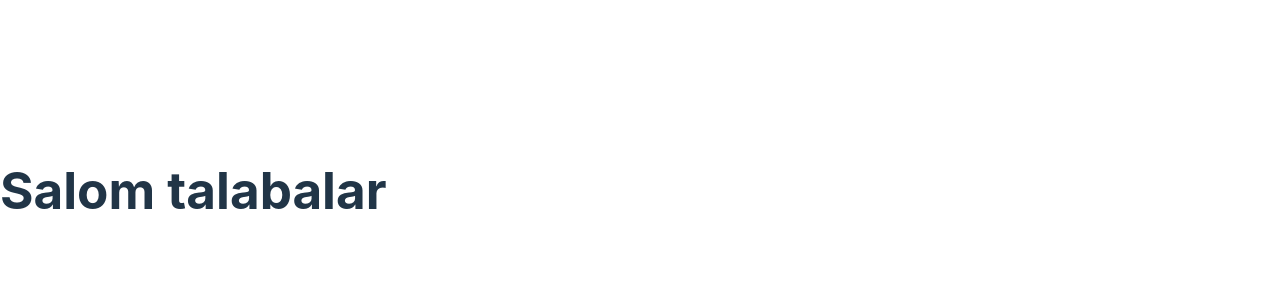
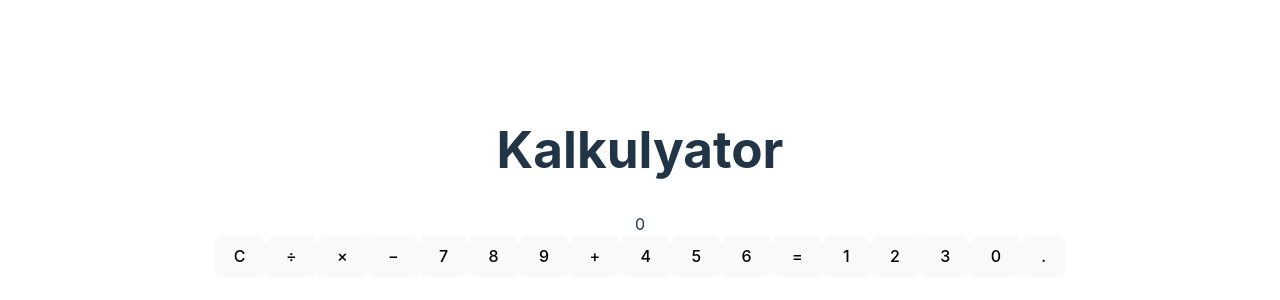
Before and after one commit to bfayzulla/itcs, a React (Vite) app: page / in a window 1280 px wide. Shown: the part 218-518 px from the top of the page. Built offline with nearby package versions, Linux system fonts and the light colour scheme.

Commit message:
Calculyator

```diff
--- a/src/App.tsx
+++ b/src/App.tsx
@@ -1,9 +1,111 @@
+import React, { useState } from 'react';
+import './App.css'; // Agar CSS qo'shmoqchi bo'lsangiz
+
 function App() {
+  const [display, setDisplay] = useState('0');
+  const [previousValue, setPreviousValue] = useState<number | null>(null);
+  const [operation, setOperation] = useState<string | null>(null);
+  const [waitingForNewValue, setWaitingForNewValue] = useState(false);
+
+  const inputNumber = (num: string) => {
+    if (waitingForNewValue) {
+      setDisplay(num);
+      setWaitingForNewValue(false);
+    } else {
+      setDisplay(display === '0' ? num : display + num);
+    }
+  };
+
+  const inputDecimal = () => {
+    if (waitingForNewValue) {
+      setDisplay('0.');
+      setWaitingForNewValue(false);
+    } else if (display.indexOf('.') === -1) {
+      setDisplay(display + '.');
+    }
+  };
+
+  const clear = () => {
+    setDisplay('0');
+    setPreviousValue(null);
+    setOperation(null);
+    setWaitingForNewValue(false);
+  };
+
+  const performOperation = (nextOperation: string) => {
+    const inputValue = parseFloat(display);
+
+    if (previousValue === null) {
+      setPreviousValue(inputValue);
+    } else if (operation) {
+      const currentValue = previousValue || 0;
+      const newValue = calculate(currentValue, inputValue, operation);
+
+      setDisplay(String(newValue));
+      setPreviousValue(newValue);
+    }
+
+    setWaitingForNewValue(true);
+    setOperation(nextOperation);
+  };
+
+  const calculate = (firstValue: number, secondValue: number, operation: string) => {
+    switch (operation) {
+      case '+':
+        return firstValue + secondValue;
+      case '-':
+        return firstValue - secondValue;
+      case '×':
+        return firstValue * secondValue;
+      case '÷':
+        return secondValue !== 0 ? firstValue / secondValue : 0;
+      case '=':
+        return secondValue;
+      default:
+        return secondValue;
+    }
+  };
+
+  const performCalculation = () => {
+    const inputValue = parseFloat(display);
+    if (previousValue !== null && operation) {
+      const newValue = calculate(previousValue, inputValue, operation);
+      setDisplay(String(newValue));
+      setPreviousValue(null);
+      setOperation(null);
+      setWaitingForNewValue(true);
+    }
+  };
+
   return (
-    <div style={{ textAlign: "center", marginTop: "50px" }}>
-      <h1>Salom talabalar</h1>
+    <div className="calculator">
+      <h1>Kalkulyator</h1>
+      <div className="display">{display}</div>
+      <div className="buttons">
+        <button onClick={clear} className="btn clear">C</button>
+        <button onClick={() => performOperation('÷')} className="btn operation">÷</button>
+        <button onClick={() => performOperation('×')} className="btn operation">×</button>
+        <button onClick={() => performOperation('-')} className="btn operation">−</button>
+
+        <button onClick={() => inputNumber('7')} className="btn">7</button>
+        <button onClick={() => inputNumber('8')} className="btn">8</button>
+        <button onClick={() => inputNumber('9')} className="btn">9</button>
+        <button onClick={() => performOperation('+')} className="btn operation">+</button>
+
+        <button onClick={() => inputNumber('4')} className="btn">4</button>
+        <button onClick={() => inputNumber('5')} className="btn">5</button>
+        <button onClick={() => inputNumber('6')} className="btn">6</button>
+        <button onClick={performCalculation} className="btn equal">=</button>
+
+        <button onClick={() => inputNumber('1')} className="btn">1</button>
+        <button onClick={() => inputNumber('2')} className="btn">2</button>
+        <button onClick={() => inputNumber('3')} className="btn">3</button>
+
+        <button onClick={() => inputNumber('0')} className="btn zero">0</button>
+        <button onClick={inputDecimal} className="btn">.</button>
+      </div>
     </div>
-  )
+  );
 }
 
-export default App
+export default App;
```
